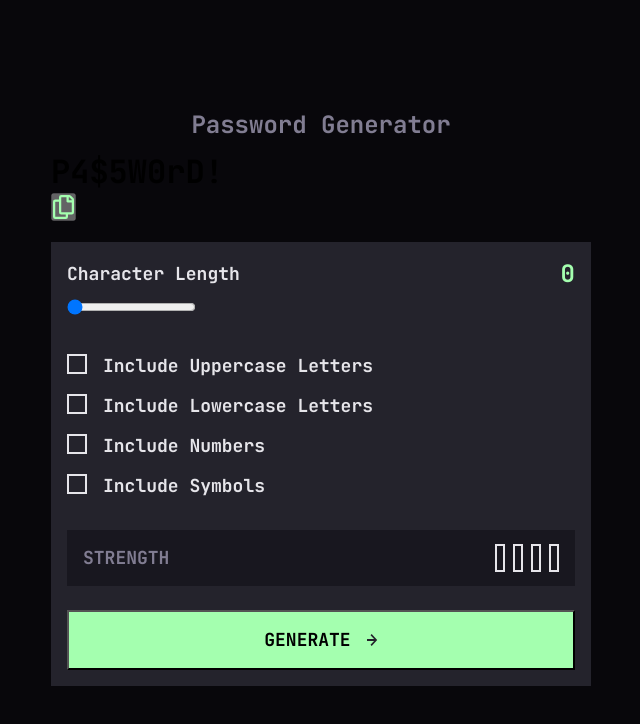
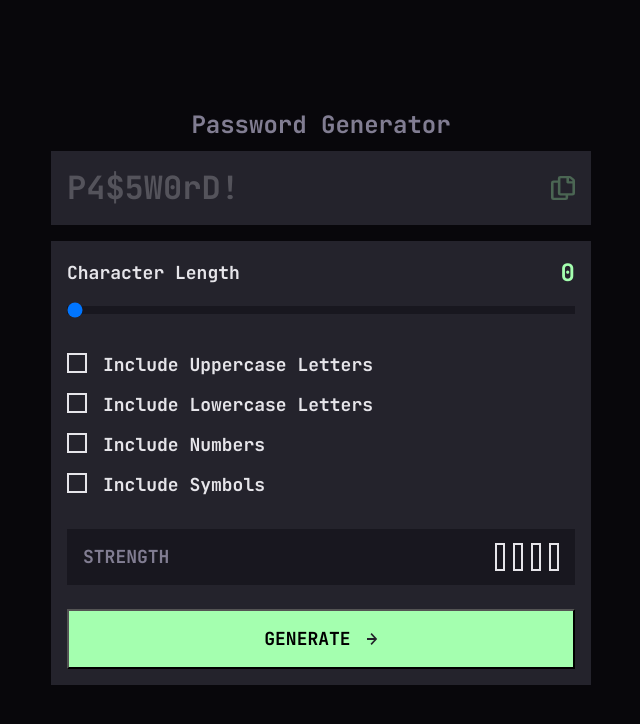
Before and after one commit to dafm10/Password-Generator-App, a plain HTML site: page index.html in a window 1280 px wide. Shown: the whole page, without its empty margins (319-959 px from the left). Drawn offline with Linux system fonts and the light colour scheme.

Commit message:
corrigiendo ruta components.css

```diff
--- a/assets/css/main.css
+++ b/assets/css/main.css
@@ -1,5 +1,5 @@
 @import "./reset.css";
 @import "./variables.css";
 @import "./styles.css";
+@import "./components.css";
 @import "./typography.css";
-@import "./typography.css";
--- a/index.html
+++ b/index.html
@@ -3,7 +3,7 @@
   <head>
     <meta charset="UTF-8" />
     <meta name="viewport" content="width=device-width, initial-scale=1.0" />
-    <link rel="stylesheet" href="/assets/css/main.css" />
+    <link rel="stylesheet" href="./assets/css/main.css" />
     <title>Password Generator App | Frontend Mentor</title>
   </head>
   <body>
```
